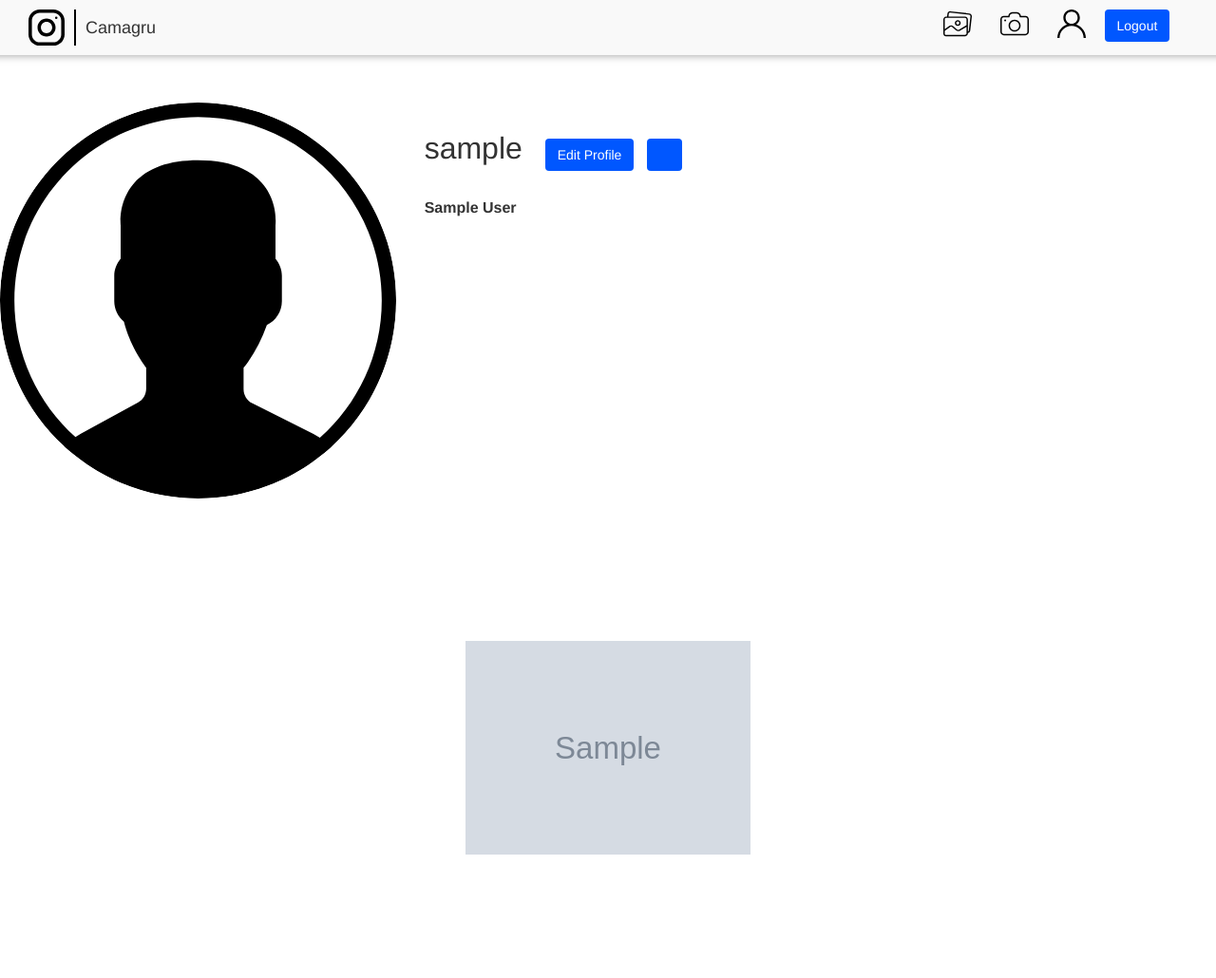
After one commit to mdichkou/42-Camagru, a PHP site: page /profile.php in a window 1280 px wide. The commit adds this page. Shown: the whole page at 95% size. Run offline with PHP 8.4, Linux system fonts and the light colour scheme; the visitor is signed in with stand-in values (Sample User, id 1); tables that the repository leaves empty or names only in its code hold one stand-in row (values such as "Sample post"); grey boxes marked "Sample" are stand-in pictures.

Commit message:
in progress ...

```diff
--- a/css/login.css
+++ b/css/login.css
@@ -1,4 +1,3 @@
-
 .topnav {
     display: flex;
     background-color: #f9f9f9;
@@ -54,7 +53,7 @@ img {
     margin-top: 20%;
 }
 .layout {
-    width: 1000px;
+    width: 100%;
     margin: 100px auto;
     text-align: center;
   }
@@ -82,6 +81,88 @@ img {
     box-shadow: 1px 1px 1px #babbbd;
     margin: 10px auto 0;
   }
+  .profile {
+    padding: 5rem 0;
+}
+
+.profile::after {
+    content: "";
+    display: block;
+    clear: both;
+}
+
+.profile-image {
+    float: left;
+    width: calc(33.333% - 1rem);
+    display: flex;
+    justify-content: center;
+    align-items: center;
+    margin-right: 3rem;
+}
+
+.profile-image img {
+    border-radius: 50%;
+}
+
+.profile-user-settings,
+.profile-stats,
+.profile-bio {
+    float: left;
+    width: calc(66.666% - 2rem);
+}
+
+.profile-user-settings {
+    margin-top: 1.1rem;
+}
+
+.profile-user-name {
+    display: inline-block;
+    font-size: 3.2rem;
+    font-weight: 300;
+}
+
+.profile-edit-btn {
+    font-size: 1.4rem;
+    line-height: 1.8;
+    border: 0.1rem solid #dbdbdb;
+    border-radius: 0.3rem;
+    padding: 0 2.4rem;
+    margin-left: 2rem;
+}
+
+.profile-settings-btn {
+    font-size: 2rem;
+    margin-left: 1rem;
+}
+
+.profile-stats {
+    margin-top: 2.3rem;
+}
+
+.profile-stats li {
+    display: inline-block;
+    font-size: 1.6rem;
+    line-height: 1.5;
+    margin-right: 4rem;
+    cursor: pointer;
+}
+
+.profile-stats li:last-of-type {
+    margin-right: 0;
+}
+
+.profile-bio {
+    font-size: 1.6rem;
+    font-weight: 400;
+    line-height: 1.5;
+    margin-top: 2.3rem;
+}
+
+.profile-real-name,
+.profile-stat-count,
+.profile-edit-btn {
+    font-weight: 600;
+}
   #player {
     width: 320px;
     height: 240px;
@@ -127,7 +208,25 @@ img {
       background-color: #337ab7;
       border-color: #2e6da4;
   }
+  body {
+    margin:0px;
+  }
   .ifra {
       margin-top: 10px;
       border: 0;
+      width: 100%;
   }
+  .gallery {
+    display: flex;
+    flex-wrap: wrap;
+    margin: -1rem -1rem;
+    padding-bottom: 3rem;
+}
+
+.gallery-item {
+    position: relative;
+    flex: 1 0 22rem;
+    margin: 1rem;
+    color: #fff;
+    cursor: pointer;
+}
--- /dev/null
+++ b/header.php
@@ -0,0 +1,16 @@
+<?php
+echo ' <div class="topnav row">
+<div class="logo col-sm-4">
+    <img src="img/instagram.svg" >
+    <h4 >Camagru</h4>
+</div>
+<div class="login col-sm-4 col-sm-offset-6">
+        <form  action="includes/logout.inc.php" method="post" class="icons">
+                <a href="home.php" ><img src="img/gallery.svg"alt=""></a>
+                <a href="camera.php" ><img src="img/camera.svg"alt=""></a>
+                <a  href="profile.php" ><img src="img/user.svg" alt=""></a>
+                <button type="submit" name="btnlogout" class="btn">Logout</button>
+        </form>
+</div>
+</div>';
+?>
--- a/index.php
+++ b/index.php
@@ -45,7 +45,7 @@ if (isset($_POST['btnsignup'])) {
     } else if ($app->isUsername($_POST['username'],$pdo)) {
         $register_error_message = 'Username is already in use!';
     } else {
-        $user_id = $app->Register($_POST['name'], $_POST['email'], $_POST['username'], $_POST['pwd'],$pdo);
+        $user_id = $app->Registre($_POST['username'], $_POST['pwd'], $_POST['email'], $_POST['name'],$pdo);
         $_SESSION['user_id'] = $user_id;
         header("Location: home.php");
     }
--- /dev/null
+++ b/profile.php
@@ -0,0 +1,51 @@
+<?php
+session_start();
+?>
+<!DOCTYPE html>
+<html>
+<head>
+    <link rel="stylesheet" type="text/css" media="screen" href="css/login.css" />
+    <link rel="stylesheet" type="text/css" media="screen" href="css/bootstrap.css" />
+    <meta name="viewport" content="width=device-width, initial-scale=1.0">
+</head>
+<body>
+<?php include 'header.php';?>
+<?php
+include("config/setup.php");
+$req = $pdo->prepare("SELECT * FROM `users` WHERE id = ?");
+$req->execute([$_SESSION['user_id']]);
+$res = $req->fetch();
+echo '<div class="profile">
+<div class="profile-image">
+				<img src="img/pdp.svg" alt="">
+			</div>
+<div class="profile-user-settings">
+    <h1 class="profile-user-name">'.$res['username'].'</h1>
+    <button class="btn profile-edit-btn">Edit Profile</button>
+    <button class="btn profile-settings-btn" aria-label="profile settings"><i class="fas fa-cog" aria-hidden="true"></i></button>
+</div>
+<div class="profile-bio">
+
+				<p><span class="profile-real-name">'.$res['name'].'</span>
+			</div>
+</div>';
+?>
+<div class="layout" >
+    <div class="gallery">
+  <?php
+  include("config/setup.php");
+  $req = $pdo->prepare("SELECT * FROM `images` WHERE userid = ? ORDER BY `images`.`creating_date` ASC");
+  $req->execute([$_SESSION['user_id']]);
+  $i = 0;
+  while ($i < $req->rowCount())
+  {
+    $res = $req->fetch();
+    $name = $res['img_name'];
+    echo '<div class="gallery-item"><img width="300px" src="'.$name.'"/></div>';
+    $i++;
+  }
+  ?>
+  </div>
+  </div>
+</body>
+</html>
```
Also changed, not shown: api/save_image.php (+7 -30 lines), camera.php (+4 -7 lines), galerie.php (deleted, +0 -12 lines), home.php (+16 -14 lines), js/camera.js (+28 -87 lines), images/05_05_2019_16_50_11-1557075011-3.png (added), images/05_05_2019_16_50_20-1557075020-3.png (added), images/05_05_2019_16_50_26-1557075026-3.png (added), images/05_05_2019_19_09_08-1557083348-3.png (added), images/05_05_2019_20_27_07-1557088027-3.png (added), img/gallery.svg (added), img/pdp.svg (added), 2 other files.
